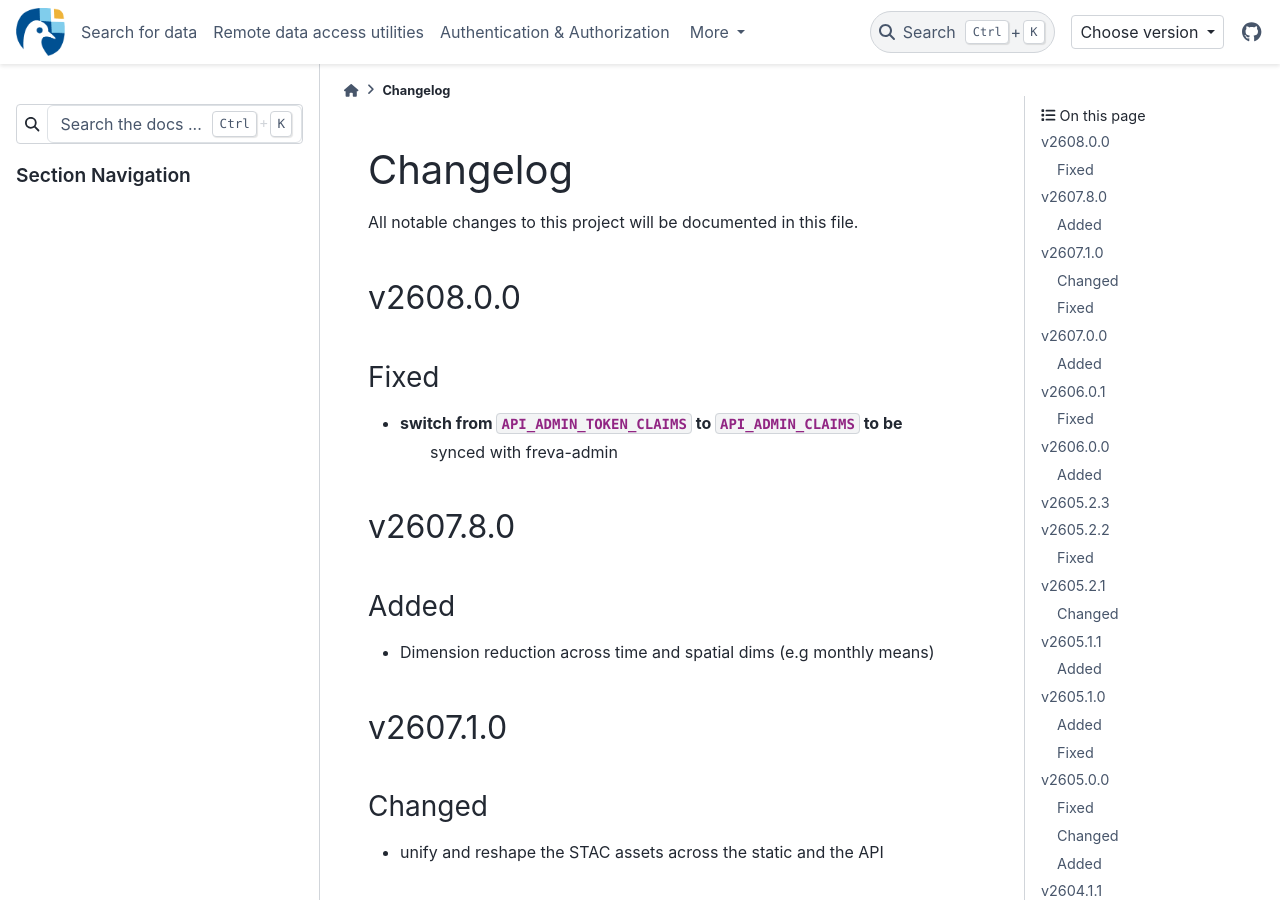
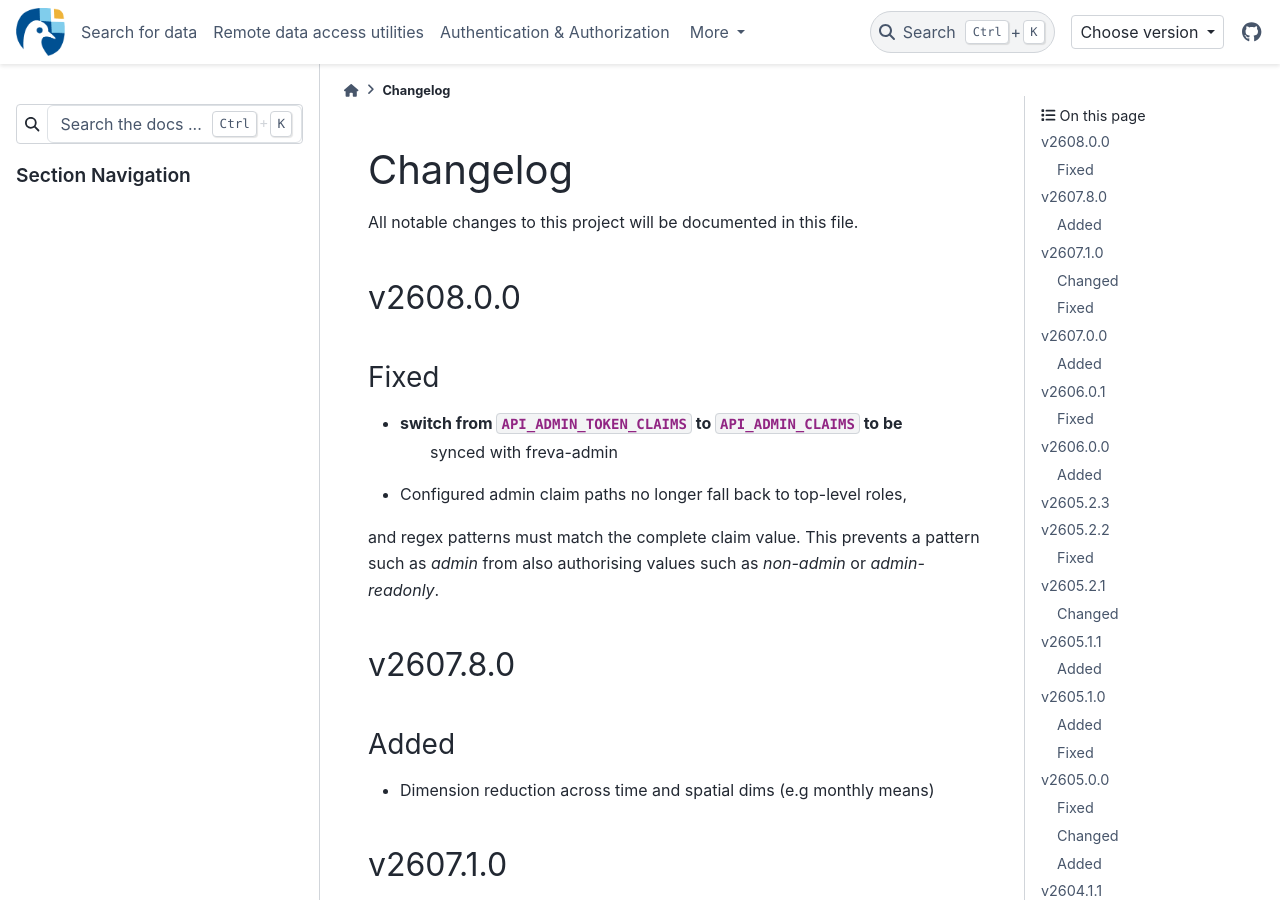
Before and after one commit to freva-org/freva-nextgen, a Sphinx documentation site: the page built from docs/source/whatsnew.rst, in a window 1280 px wide and 900 px high. Built offline with Sphinx 7.4.7 and the PyData theme 0.15.4, drawn with Linux system fonts in a browser that asks for light colours; comment, search, counter and statistics services are not loaded; the version number is read from the project's files by our own code.

Commit message:
correct the whatsnew and fix the api_config.toml

```diff
--- a/docs/source/whatsnew.rst
+++ b/docs/source/whatsnew.rst
@@ -10,7 +10,10 @@ Fixed
 """""
 - switch from ``API_ADMIN_TOKEN_CLAIMS`` to ``API_ADMIN_CLAIMS`` to be
    synced with freva-admin
-
+- Configured admin claim paths no longer fall back to top-level roles,
+and regex patterns must match the complete claim value. This prevents a
+pattern such as `admin` from also authorising values such as `non-admin`
+or `admin-readonly`.
 
 v2607.8.0
 ^^^^^^^^^
```
Also changed, not shown: 1 other file.
